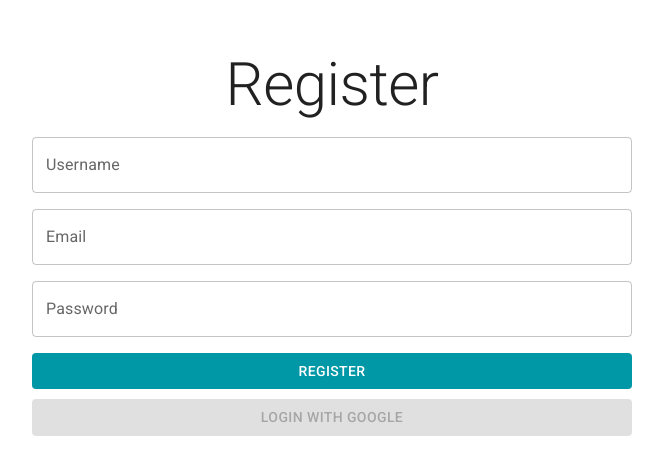
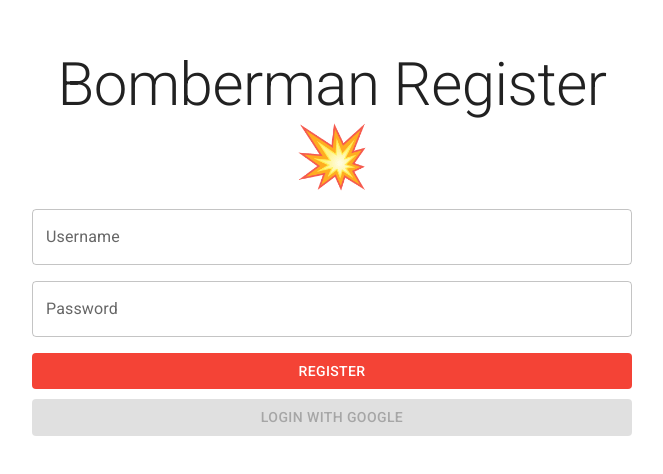
Before and after one commit to arekrgw/sem-front, a React (Create React App) app: page /register in a window 1280 px wide. Shown: the part 158-632 px from the top of the page, without its empty margins (308-971 px from the left). Built offline with nearby package versions, Linux system fonts and the light colour scheme.

Commit message:
colors oauth fix

```diff
--- a/src/pages/Login.tsx
+++ b/src/pages/Login.tsx
@@ -65,6 +65,10 @@ const Login = () => {
         setError("Invalid email or password");
       }
     }
+
+    if ("error" in response) {
+      setDisabled(false);
+    }
   };
 
   return (
@@ -83,7 +87,7 @@ const Login = () => {
           <Grid container spacing={2}>
             <Grid item xs={12}>
               <Typography variant="h2" component="h1" textAlign="center">
-                Login
+                Bomberman Login💥
               </Typography>
             </Grid>
             <Grid item xs={12}>
--- a/src/pages/Register.tsx
+++ b/src/pages/Register.tsx
@@ -63,6 +63,10 @@ const Register = () => {
         setError(["Invalid email or password"]);
       }
     }
+
+    if ("error" in response) {
+      setDisabled(false);
+    }
   };
 
   return (
@@ -81,7 +85,7 @@ const Register = () => {
           <Grid container spacing={2}>
             <Grid item xs={12}>
               <Typography variant="h2" component="h1" textAlign="center">
-                Register
+                Bomberman Register💥
               </Typography>
             </Grid>
             <Grid item xs={12}>
@@ -91,15 +95,6 @@ const Register = () => {
                 fullWidth
                 onChange={handleChange}
                 disabled={disabled}
-              />
-            </Grid>
-            <Grid item xs={12}>
-              <TextField
-                name="email"
-                label="Email"
-                fullWidth
-                disabled={disabled}
-                onChange={handleChange}
               />
             </Grid>
             <Grid item xs={12}>
--- a/src/theme/index.ts
+++ b/src/theme/index.ts
@@ -1,9 +1,9 @@
 import { createTheme } from "@mui/material";
-import { deepOrange, cyan } from "@mui/material/colors";
+import { deepOrange, red } from "@mui/material/colors";
 
 const theme = createTheme({
   palette: {
-    primary: { main: cyan[700] },
+    primary: { main: red[500] },
     secondary: { main: deepOrange[500] },
   },
   components: {
```
